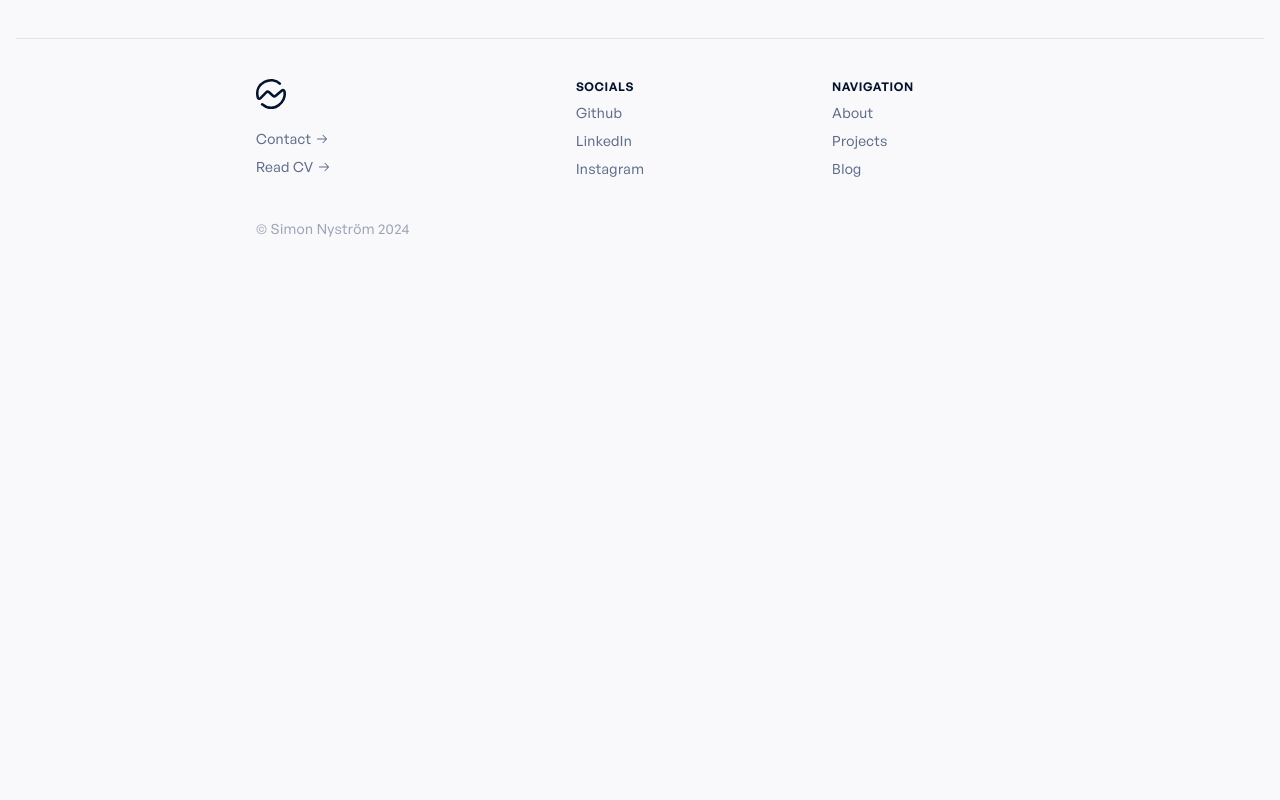
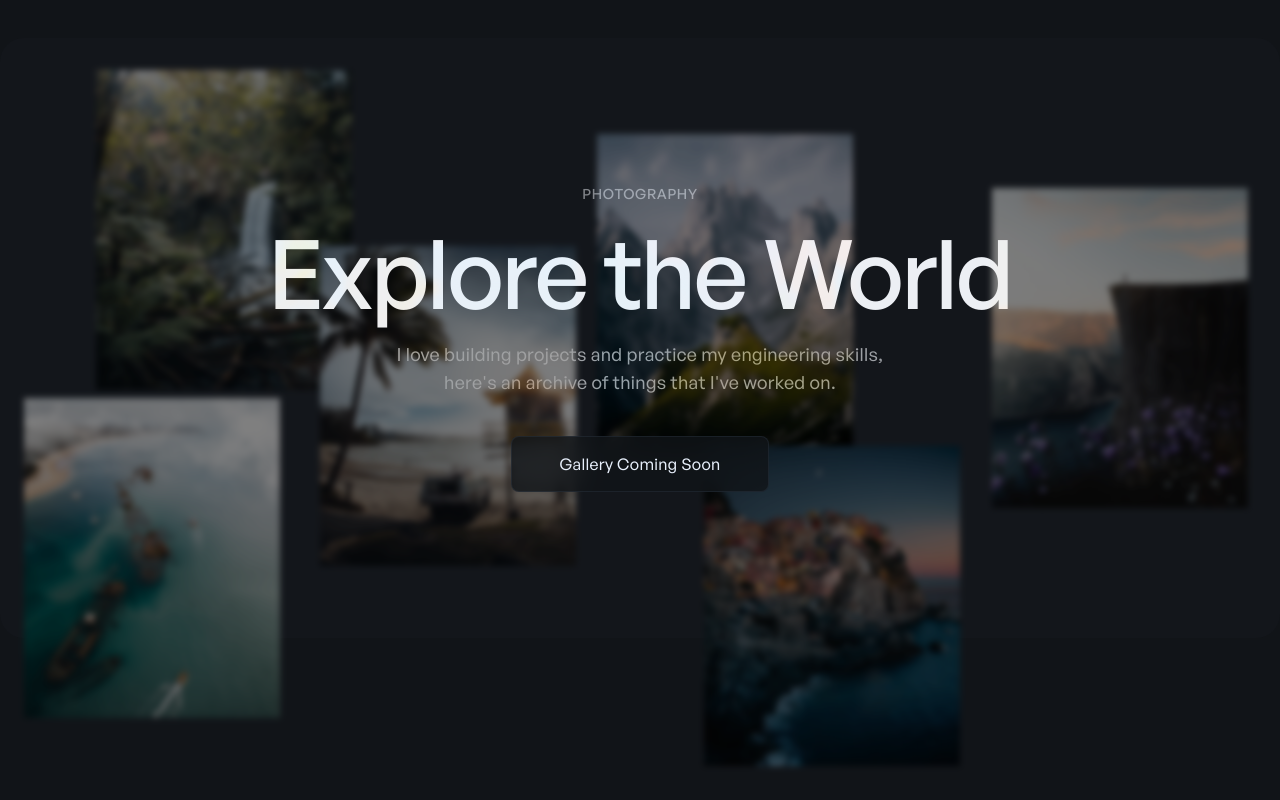
Before and after one commit to simstrom/snystrom.com, a Next.js app: page / in a window 1280 px wide. Shown: the part 1000-1800 px from the top of the page. Before the commit the page ends 1259 px from the top, so only its background shows below. Built offline with nearby package versions, Linux system fonts and the light colour scheme.

Commit message:
created parallax gallery block

```diff
--- a/app/page.tsx
+++ b/app/page.tsx
@@ -1,5 +1,6 @@
 'use client';
 
+import GalleryBlock from '@/components/sections/galleryBlock';
 import { AuroraBackground } from '@/components/ui/aurora';
 import { motion } from 'framer-motion';
 
@@ -34,6 +35,8 @@ export default function Home() {
 					iure perspiciatis quidem cumque.
 				</p>
 			</div>
+			<GalleryBlock />
+			<div className="h-screen"></div>
 		</main>
 	);
 }
--- a/app/providers.tsx
+++ b/app/providers.tsx
@@ -2,7 +2,7 @@ import { ThemeProvider } from 'next-themes';
 
 export default function Providers({ children }: { children: React.ReactNode }) {
 	return (
-		<ThemeProvider attribute="class" disableTransitionOnChange>
+		<ThemeProvider attribute="class" defaultTheme="dark" disableTransitionOnChange>
 			{children}
 		</ThemeProvider>
 	);
--- /dev/null
+++ b/components/sections/galleryBlock.tsx
@@ -0,0 +1,63 @@
+'use client';
+
+import { useScroll } from 'framer-motion';
+import Button from '../ui/button';
+import ParallaxImage from '../ui/parallaxImage';
+
+type Props = {};
+
+export default function GalleryBlock({}: Props) {
+	const { scrollY } = useScroll();
+
+	return (
+		<div className="relative w-screen max-w-screen-2xl bg-background-secondary xl:rounded-3xl overflow-x-clip">
+			<div className="p-4 flex flex-col items-center justify-center text-center gap-y-5 min-h-[600px]">
+				<h4 className="text-sm tracking-wider uppercase z-10 text-foreground/50 dark:mix-blend-luminosity">
+					Photography
+				</h4>
+				<h2 className="text-5xl sm:text-6xl md:text-8xl z-10 dark:mix-blend-luminosity">
+					Explore the World
+				</h2>
+				<p className="text-lg pb-5 max-w-lg dark:text-foreground-secondary z-10 dark:mix-blend-luminosity">
+					I love building projects and practice my engineering skills, here's an archive of things
+					that I've worked on.
+				</p>
+				<Button className="z-10 after:bg-background/80 after:backdrop-blur-md after:-z-10">
+					Gallery Coming Soon
+				</Button>
+			</div>
+			<ParallaxImage
+				className="-inset-x-28 top-16 sm:inset-x-24 sm:top-8"
+				scrollY={scrollY}
+				imgSrc="/images/gallery/hopetoun.jpg"
+			/>
+			<ParallaxImage
+				className="inset-x-80 inset-y-52 hidden xl:block"
+				scrollY={scrollY}
+				imgSrc="/images/gallery/gatta.jpg"
+			/>
+			<ParallaxImage
+				className="-inset-x-14 -bottom-20 sm:inset-x-6"
+				scrollY={scrollY}
+				imgSrc="/images/gallery/moreton.jpg"
+			/>
+
+			<ParallaxImage
+				className="top-24 right-1/3 hidden lg:block"
+				scrollY={scrollY}
+				imgSrc="/images/gallery/trecime.jpg"
+			/>
+			<ParallaxImage
+				className="-bottom-32 right-80 hidden lg:block"
+				scrollY={scrollY}
+				imgSrc="/images/gallery/manarola.jpg"
+			/>
+			<ParallaxImage
+				className="top-56 -right-24 sm:top-1/4 sm:right-8"
+				scrollY={scrollY}
+				imgSrc="/images/gallery/preikestolen.jpg"
+			/>
+			{/* <div className="absolute h-full w-screen inset-0 -left-5" /> */}
+		</div>
+	);
+}
--- a/components/sections/postViewHero.tsx
+++ b/components/sections/postViewHero.tsx
@@ -72,8 +72,7 @@ const RecentCard: React.FC<{ latestPost: Post; views: Views }> = ({ latestPost,
 				cursorClass="bg-brand-secondary/80 dark:bg-brand/80 rounded-full text-foreground-inverse dark:text-foreground"
 				cursorElement={<IconArrowUpRight className="w-6 h-6" />}
 			>
-				<div className="absolute -z-[1] inset-0 bg-gradient-to-t from-black/70 to-black/10 rounded-3xl" />
-				<div className="inline-flex items-center gap-x-2 px-4 py-3 rounded-full bg-background w-fit self-end text-xs uppercase tracking-wider font-medium">
+				<div className="inline-flex items-center gap-x-2 px-4 py-3 rounded-full bg-background w-fit self-end text-xs uppercase tracking-wider font-medium z-10">
 					<IconSparkle
 						width={15}
 						height={15}
@@ -81,7 +80,7 @@ const RecentCard: React.FC<{ latestPost: Post; views: Views }> = ({ latestPost,
 					/>
 					Most Recent
 				</div>
-				<div className="mt-auto w-fit">
+				<div className="mt-auto w-fit z-10">
 					<div className="rounded-t-xl inline-flex gap-x-5 pb-1 pt-2 px-6 text-sm font-medium bg-background">
 						{latestPost.data.tags?.map((tag) => (
 							<div key={tag}>
@@ -103,6 +102,7 @@ const RecentCard: React.FC<{ latestPost: Post; views: Views }> = ({ latestPost,
 						/>
 					</div>
 				</div>
+				<div className="absolute inset-0 bg-gradient-to-t from-black/70 to-black/10 rounded-3xl" />
 			</CursorGlow>
 		</Link>
 	);
@@ -124,12 +124,11 @@ const PopularCard: React.FC<{ popularPost: { post: Post | undefined; views: numb
 				cursorClass="bg-brand-secondary/80 dark:bg-brand/80 rounded-full text-foreground-inverse dark:text-foreground"
 				cursorElement={<IconArrowUpRight className="w-6 h-6" />}
 			>
-				<div className="absolute -z-[1] inset-0 bg-gradient-to-t from-black/80 from-20% to-black/10 rounded-3xl" />
-				<div className="inline-flex items-center gap-x-2 px-4 py-3 rounded-full bg-background w-fit text-xs uppercase tracking-wider self-end font-medium">
+				<div className="inline-flex items-center gap-x-2 px-4 py-3 rounded-full bg-background w-fit text-xs uppercase tracking-wider self-end font-medium z-10">
 					<IconFire width={14} height={14} className="text-foreground-secondary" />
 					Popular
 				</div>
-				<div className="mt-auto text-foreground-inverse dark:text-foreground">
+				<div className="mt-auto text-foreground-inverse dark:text-foreground z-10">
 					<div className="font-medium text-sm inline-flex gap-x-1 w-full ">
 						{readingTime(popularPost.post?.content as string).text}
 						<span className="text-brand">/</span>
@@ -137,6 +136,7 @@ const PopularCard: React.FC<{ popularPost: { post: Post | undefined; views: numb
 					</div>
 					<h2 className="text-xl sm:text-2xl">{popularPost.post?.data.title}</h2>
 				</div>
+				<div className="absolute inset-0 bg-gradient-to-t from-black/80 from-20% to-black/10 rounded-3xl" />
 			</CursorGlow>
 		</Link>
 	);
--- /dev/null
+++ b/components/ui/parallaxImage.tsx
@@ -0,0 +1,50 @@
+import { cn } from '@/lib/utils';
+import { MotionValue, motion, useTransform } from 'framer-motion';
+import { useEffect, useRef, useState } from 'react';
+
+type Props = {
+	scrollY: MotionValue<number>;
+	imgSrc: string;
+	imgAlt?: string;
+	imgWidth?: number;
+	imgHeight?: number;
+	className?: string;
+};
+
+export default function ParallaxImage({
+	scrollY,
+	imgSrc,
+	imgAlt,
+	imgWidth,
+	imgHeight,
+	className,
+}: Props) {
+	const ref = useRef<HTMLDivElement>(null);
+	const [offsetTop, setOffsetTop] = useState<number>(0);
+
+	useEffect(() => {
+		if (ref.current) {
+			setOffsetTop(ref.current.offsetTop);
+		}
+	}, [ref]);
+
+	const y = useTransform(scrollY, [offsetTop, offsetTop + 1000], [0, -250]);
+	return (
+		<div
+			className={cn(
+				'absolute w-64 blur-[3px] dark:brightness-50 dark:hover:brightness-100 hover:blur-none transition-[filter] duration-500 group',
+				className
+			)}
+			ref={ref}
+		>
+			<motion.img
+				style={{ y }}
+				className="opacity-50 dark:opacity-100 group-hover:opacity-100 transition-opacity duration-500"
+				src={imgSrc}
+				alt={imgAlt ?? ''}
+				height={imgHeight ?? 600}
+				width={imgWidth ?? 450}
+			/>
+		</div>
+	);
+}
--- a/components/ui/projectCard.tsx
+++ b/components/ui/projectCard.tsx
@@ -47,6 +47,7 @@ export default function ProjectCard({ project, variant = 'standard' }: ProjectCa
 					>
 						<a
 							href={project.deployLink || project.githubLink}
+							target="_blank"
 							aria-label={project.deployLink ? 'Visit deployed site' : 'View source code'}
 							className="relative rounded-r-xl h-full cursor-none"
 						>
@@ -99,6 +100,7 @@ export default function ProjectCard({ project, variant = 'standard' }: ProjectCa
 					>
 						<a
 							href={project.deployLink ?? project.githubLink}
+							target="_blank"
 							aria-label={project.deployLink ? 'Visit deployed site' : 'View source code'}
 							className={cn(
 								'relative h-full cursor-none',
--- a/styles/globals.css
+++ b/styles/globals.css
@@ -60,7 +60,7 @@
 		text-rendering: optimizeLegibility;
 	}
 	body {
-		@apply bg-background text-foreground font-sans font-[450] tracking-[0.02em] antialiased leading-relaxed;
+		@apply bg-background text-foreground font-sans font-[450] tracking-[0.02em] antialiased leading-relaxed overflow-x-clip;
 	}
 
 	h1,
```
